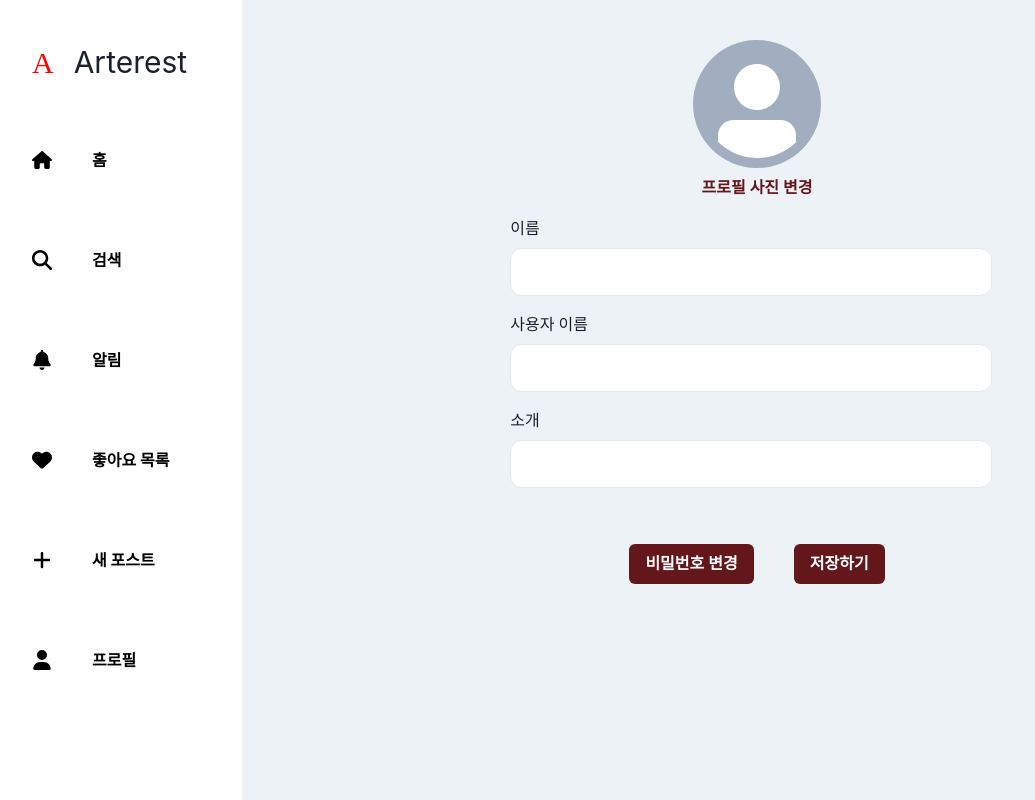
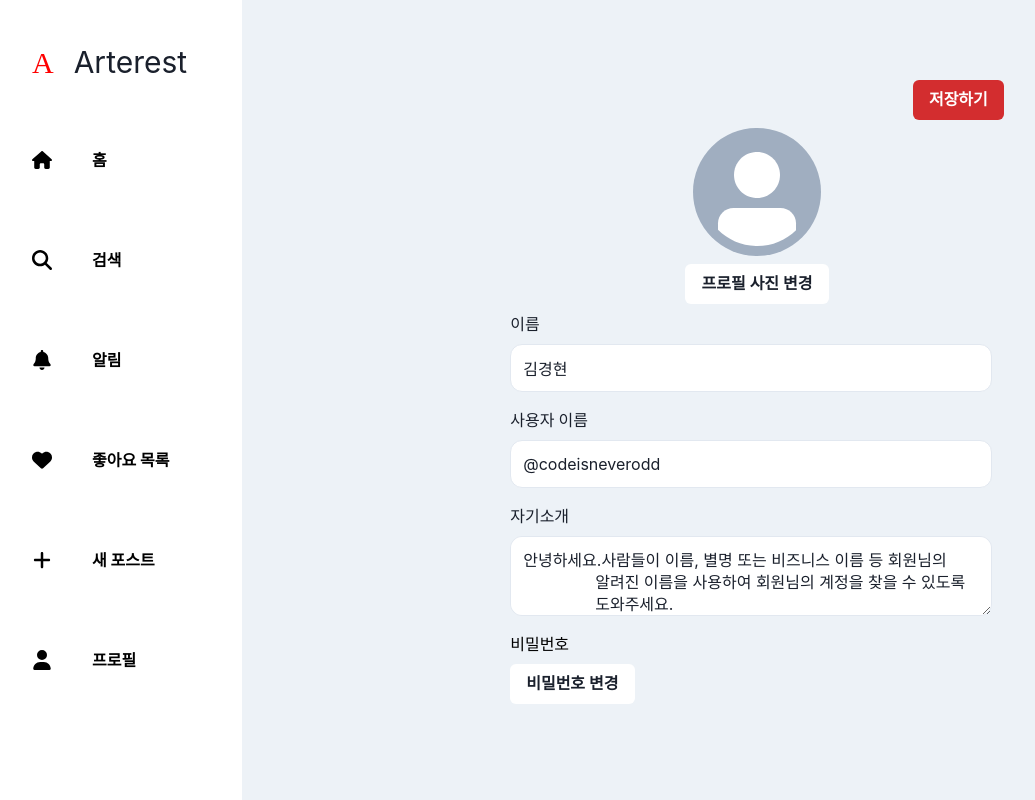
Before and after one commit to DevTraces/FrontEnd, a Next.js app: page /accounts/edit in a window 1280 px wide. Shown: the whole page, without its empty margins (8-1043 px from the left). Built offline with nearby package versions, Linux system fonts and the light colour scheme.

Commit message:
feat: styling accounts edit page

```diff
--- a/src/pages/accounts/edit/index.tsx
+++ b/src/pages/accounts/edit/index.tsx
@@ -2,10 +2,16 @@ import LabeledInput from "@/components/accounts/edit/LabeledInput";
 import NavLayout from "@/components/NavLayout";
 import {
   Avatar,
+  Box,
   Button,
   Container,
+  Flex,
   FormControl,
-  HStack,
+  FormErrorMessage,
+  FormHelperText,
+  FormLabel,
+  Text,
+  Textarea,
   VStack
 } from "@chakra-ui/react";
 import Head from "next/head";
@@ -19,48 +25,11 @@ export default function Setting() {
       <Head>
         <title>Arterest | Setting</title>
       </Head>
-      <Container>
+      <Container pt={{ sm: "40px", md: "none" }}>
         <VStack padding={10} w="full">
-          <FormControl>
-            <Container centerContent>
-              <Avatar size="2xl" />
-              <Button bg="none" color="red.900">
-                프로필 사진 변경
-              </Button>
-            </Container>
-
-            <LabeledInput
-              isError={isError}
-              labelText="이름"
-              helperText="사람들이 이름, 별명 또는 비즈니스 이름 등 회원님의 알려진 이름을 사용하여 회원님의 계정을 찾을 수 있도록 도와주세요."
-              ErrorText="이름을 입력해주세요"
-            />
-            <LabeledInput
-              isError={isError}
-              labelText="사용자 이름"
-              helperText="사람들이 이름, 별명 또는 비즈니스 이름 등 회원님의 알려진 이름을 사용하여 회원님의 계정을 찾을 수 있도록 도와주세요."
-              ErrorText="사용자 이름을 입력해주세요"
-            />
-            <LabeledInput
-              isError={isError}
-              labelText="소개"
-              helperText="0/150"
-              ErrorText="사용자 소개를 입력해주세요"
-            />
-          </FormControl>
-
-          <HStack p={10} spacing={10}>
+          <Flex justifyContent="end" w="full">
             <Button
-              bg="red.900"
-              color="white"
-              onClick={() => {
-                router.push("/accounts/edit/password");
-              }}
-            >
-              비밀번호 변경
-            </Button>
-            <Button
-              bg="red.900"
+              bg="primary"
               color="white"
               onClick={() => {
                 router.push("/feed");
@@ -68,7 +37,60 @@ export default function Setting() {
             >
               저장하기
             </Button>
-          </HStack>
+          </Flex>
+
+          <FormControl>
+            <VStack gap="8px">
+              <Avatar size="2xl" />
+              <Button bg="white">프로필 사진 변경</Button>
+            </VStack>
+
+            <LabeledInput
+              isError={isError}
+              labelText="이름"
+              helperText="사람들이 이름, 별명 또는 비즈니스 이름 등 회원님의 알려진 이름을 사용하여 회원님의 계정을 찾을 수 있도록 도와주세요."
+              ErrorText="이름을 입력해주세요"
+              defaultValue="김경현"
+            />
+            <LabeledInput
+              isError={isError}
+              labelText="사용자 이름"
+              helperText="사람들이 이름, 별명 또는 비즈니스 이름 등 회원님의 알려진 이름을 사용하여 회원님의 계정을 찾을 수 있도록 도와주세요."
+              ErrorText="사용자 이름을 입력해주세요"
+              defaultValue="@codeisneverodd"
+            />
+            <FormLabel lineHeight={10}>
+              <Text fontSize="16px">자기소개</Text>
+              <Textarea
+                bg="white"
+                rounded="12px"
+                p="12px"
+                defaultValue="안녕하세요.사람들이 이름, 별명 또는 비즈니스 이름 등 회원님의
+                알려진 이름을 사용하여 회원님의 계정을 찾을 수 있도록
+                도와주세요."
+              />
+
+              {!isError ? (
+                <FormHelperText color="gray.500">몇 자 이하로</FormHelperText>
+              ) : (
+                <FormErrorMessage>에러입니다</FormErrorMessage>
+              )}
+            </FormLabel>
+            <Box>
+              <Text fontSize="16px" lineHeight="40px" color="black">
+                비밀번호
+              </Text>
+              <Button
+                borderColor="transparent"
+                bg="white"
+                onClick={() => {
+                  router.push("/accounts/edit/password");
+                }}
+              >
+                비밀번호 변경
+              </Button>
+            </Box>
+          </FormControl>
         </VStack>
       </Container>
     </NavLayout>
```
